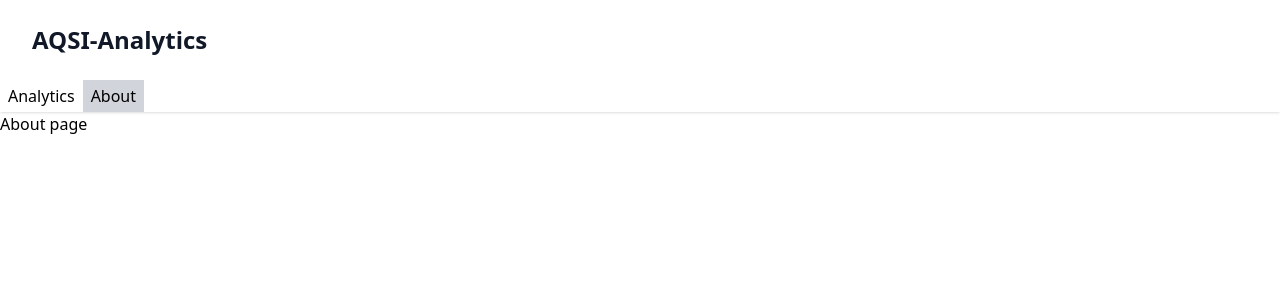
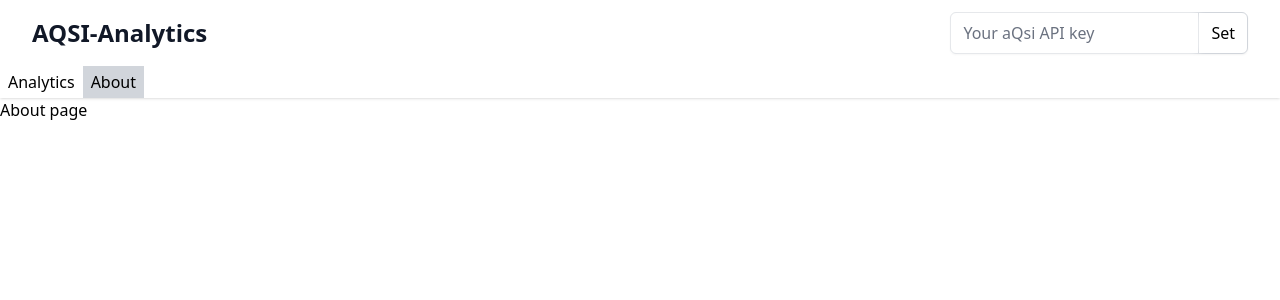
Before and after one commit to websmithcode/AQSI-analytics, a SvelteKit app: page /about in a window 1280 px wide. Shown: the top 300 px of the page. Built offline with nearby package versions, Linux system fonts and the light colour scheme.

Commit message:
Add Header

```diff
--- a/src/components/Header/Header.svelte
+++ b/src/components/Header/Header.svelte
@@ -1,4 +1,5 @@
 <script lang="ts">
+	import { browser } from '$app/environment';
 	import NavItem from './NavItem.svelte';
 
 	type navItem = {
@@ -10,18 +11,23 @@
 	const menu: menu = [
 		{
 			link: ['/analytics', 'Analytics'],
-			children: [
-				{ link: ['/analytics/receipts', 'Receipts'] },
-				{ link: ['/analytics/receipts', 'Receipts'] }
-			]
+			children: [{ link: ['/analytics/receipts', 'Receipts'] }]
 		},
 		{ link: ['/about', 'About'] }
 	];
+
+	let AQSI_API_KEY = '';
+	const updateApiKey = () => localStorage.setItem('AQSI_API_KEY', AQSI_API_KEY);
+	if (browser) AQSI_API_KEY = window.localStorage.getItem('AQSI_API_KEY') ?? AQSI_API_KEY;
 </script>
 
-<header class="bg-white shadow">
-	<div class="max-w-7xl mx-auto py-6 px-4 sm:px-6 lg:px-8">
+<header class="header">
+	<div class="row">
 		<a class="logo" href="/">AQSI-Analytics</a>
+		<form class="api-key" on:submit|preventDefault={updateApiKey}>
+			<input class="blur-sm" bind:value={AQSI_API_KEY} />
+			<button>Set</button>
+		</form>
 	</div>
 	<nav>
 		<ul class="flex flex-row">
@@ -33,6 +39,21 @@
 </header>
 
 <style lang="sass">
-  .logo
-    @apply text-2xl font-bold text-gray-900
+  .header
+    @apply bg-white shadow
+    .row
+      @apply max-w-7xl mx-auto py-3 px-4 sm:px-6 lg:px-8
+      @apply flex flex-row justify-between items-center
+      .logo
+        @apply text-2xl font-bold text-gray-900
+      .api-key
+        @apply relative flex flex-row border border-gray-300 rounded-md shadow-sm
+        &:after
+          @apply absolute left-3 top-2 text-gray-500 pointer-events-none
+          content: "Your aQsi API key"
+
+        input
+          @apply flex-grow p-2
+        button
+          @apply border-l border-gray-300 px-3 py-1
 </style>
```
